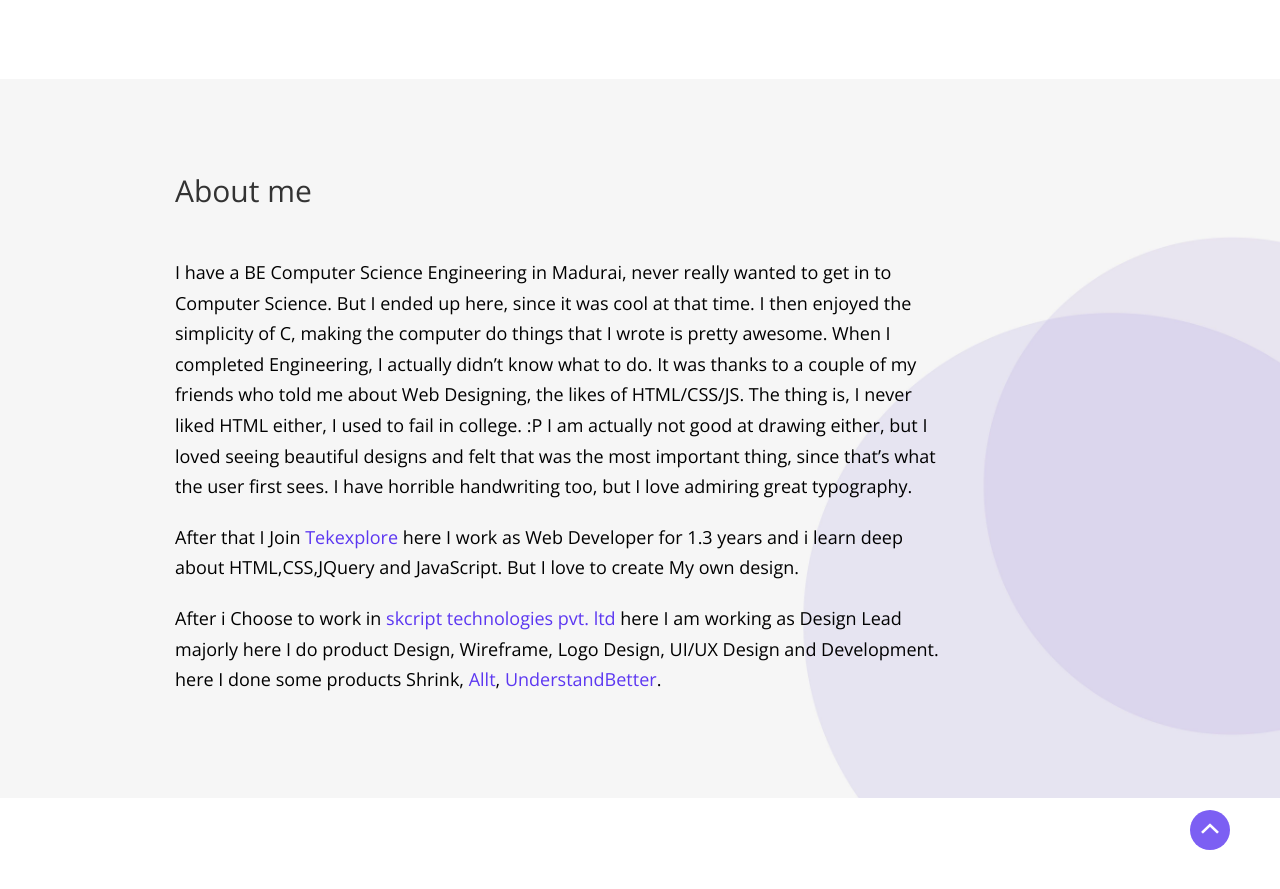
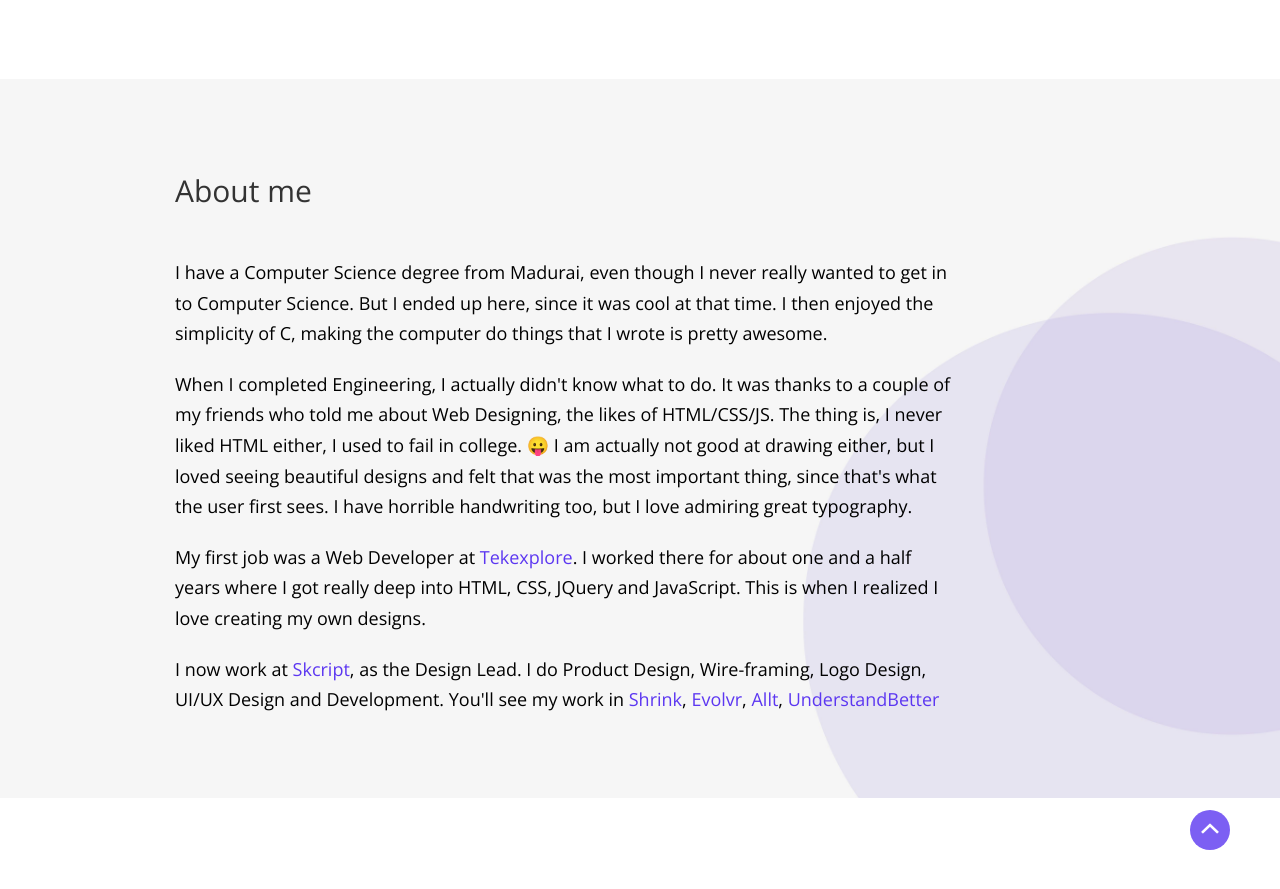
Before and after one commit to dineshpandianr/dineshpandianr.github.io, a Jekyll site: the page built from index.html, in a window 1280 px wide and 900 px high, scrolled down 798 px. Shown: the top 889 px of the window. Built offline with Jekyll 4.4.1, drawn with Linux system fonts in a browser that asks for light colours; nearby versions of some CDN libraries.

Commit message:
Update about.html

```diff
--- a/_includes/about.html
+++ b/_includes/about.html
@@ -7,9 +7,10 @@
 			About me
 		</h3>
 		<div class="Section--About">
-			<p>I have a BE Computer Science Engineering in Madurai, never really wanted to get in to Computer Science. But I ended up here, since it was cool at that time. I then enjoyed the simplicity of C, making the computer do things that I wrote is pretty awesome. When I completed Engineering, I actually didn’t know what to do. It was thanks to a couple of my friends who told me about Web Designing, the likes of HTML/CSS/JS. The thing is, I never liked HTML either, I used to fail in college. :P I am actually not good at drawing either, but I loved seeing beautiful designs and felt that was the most important thing, since that’s what the user first sees. I have horrible handwriting too, but I love admiring great typography.</p>
-			<p>After that I Join <a href="http://ehost24x7.in/corp/" target="_blank">Tekexplore</a> here I work as Web Developer for 1.3 years and i learn deep about HTML,CSS,JQuery and JavaScript. But I love to create My own design.</p>
-			<p>After i Choose to work in <a href="https://www.skcript.com/" target="_blank">skcript technologies pvt. ltd</a> here I am working as Design Lead majorly here I do product Design, Wireframe, Logo Design, UI/UX Design and Development. here I done some products Shrink, <a href="https://allt.in" target="_blank">Allt</a>, <a href="understandbetter.co" target="_blank">UnderstandBetter</a>.</p>
+			<p>I have a Computer Science degree from Madurai, even though I never really wanted to get in to Computer Science. But I ended up here, since it was cool at that time. I then enjoyed the simplicity of C, making the computer do things that I wrote is pretty awesome.</p>
+			<p>When I completed Engineering, I actually didn't know what to do.  It was thanks to a couple of my friends who told me about Web Designing, the likes of HTML/CSS/JS. The thing is, I never liked HTML either, I used to fail in college. 😛 I am actually not good at drawing either, but I loved seeing beautiful designs and felt that was the most important thing, since that's what the user first sees. I have horrible handwriting too, but I love admiring great typography.</p>
+			<p>My first job was a Web Developer at <a href="http://ehost24x7.in/corp/" target="_blank">Tekexplore</a>. I worked there for about one and a half years where I got really deep into HTML, CSS, JQuery and JavaScript. This is when I realized I love creating my own designs.</p>
+			<p>I now work at <a href="https://www.skcript.com/" target="_blank">Skcript</a>, as the Design Lead. I do Product Design, Wire-framing, Logo Design, UI/UX Design and Development. You'll see my work in <a href="https://skcript.com/shrink" target="_blank">Shrink</a>, <a href="http://evolvr.io/" target="_blank">Evolvr</a>, <a href="https://allt.in" target="_blank">Allt</a>, <a href="understandbetter.co" target="_blank">UnderstandBetter</a></p>
 		</div>
 	</div>
 </section>
```
